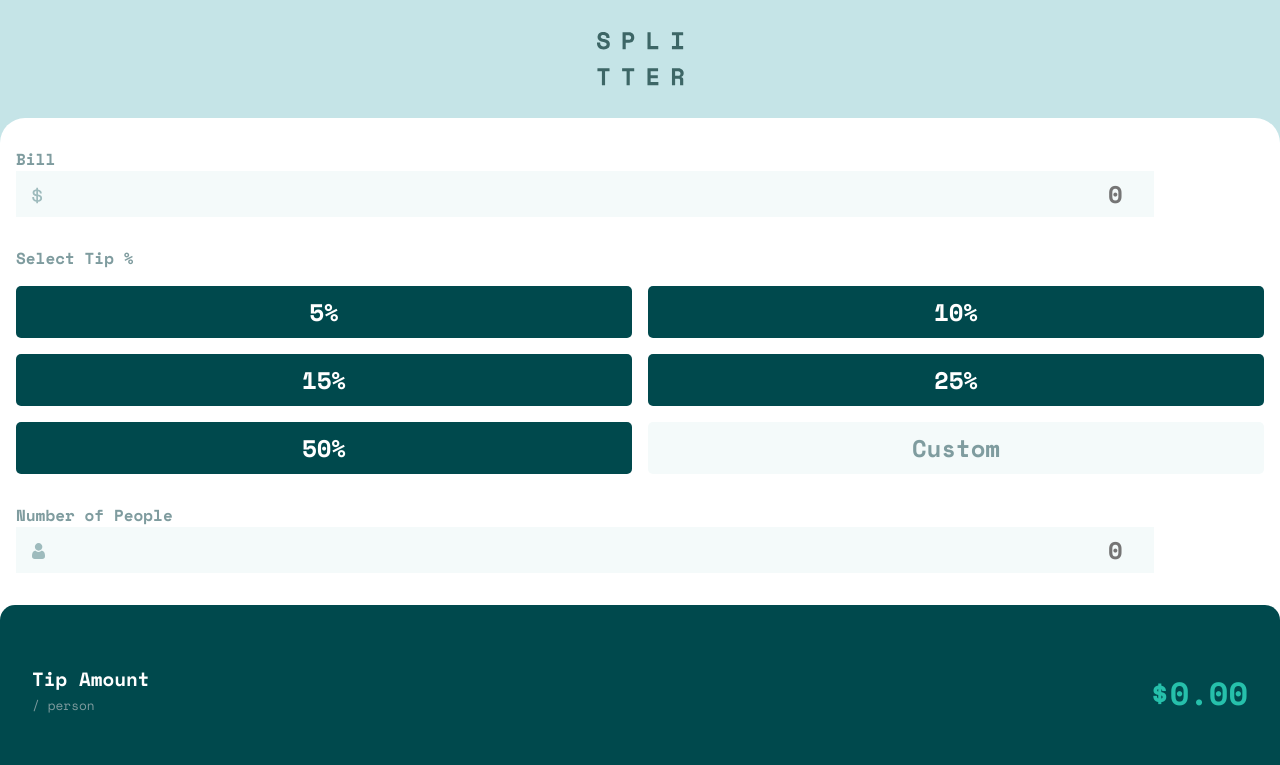
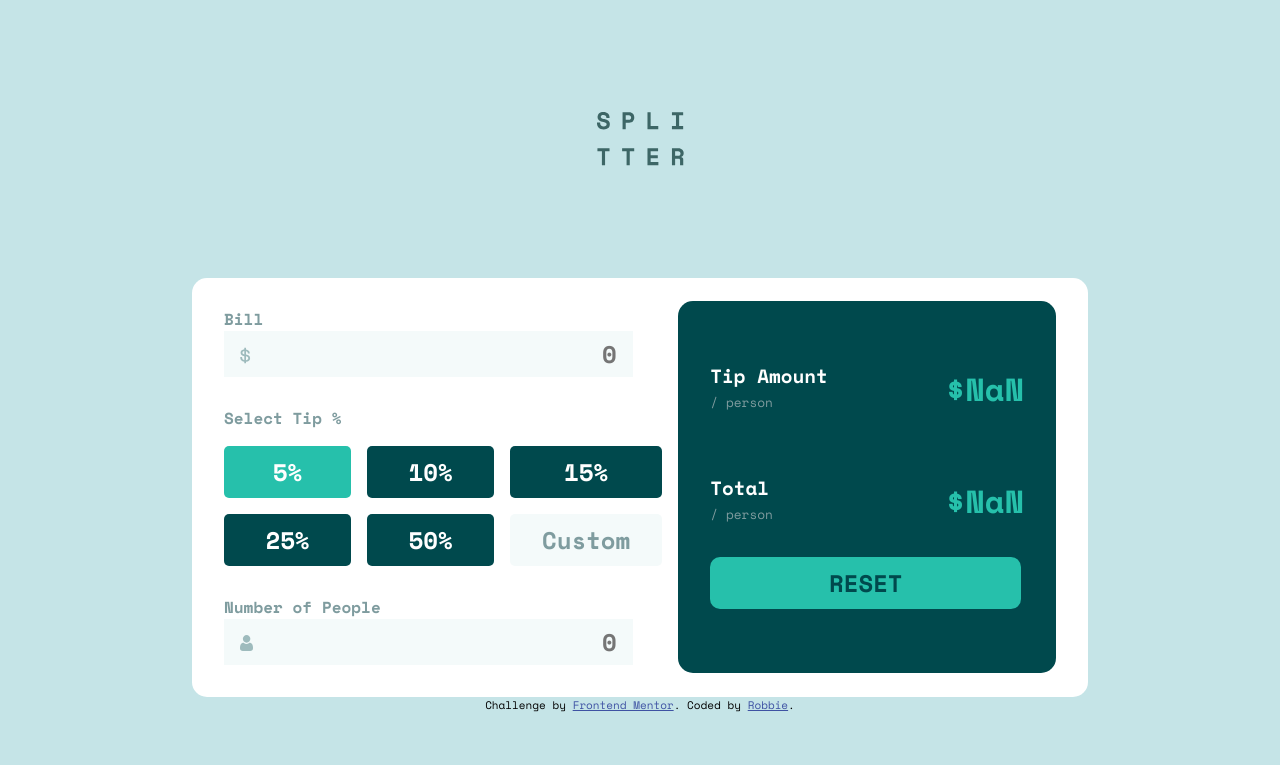
Before and after one commit to robyhho/HTML-CSS-Practice, a plain HTML site: page tip-calculator/index.html in a window 1280 px wide. Both pictures are taken after a click on the button "5%". Shown: the top 765 px of the page. Drawn offline with nearby package versions, Linux system fonts and the light colour scheme.

Commit message:
updating tip-calculator

```diff
--- a/tip-calculator/app.js
+++ b/tip-calculator/app.js
@@ -0,0 +1,91 @@
+let bill = document.querySelector(".bill-input");
+const tip_btns = document.querySelectorAll(".tip-btn");
+const custom_tip_section = document.querySelector(".custom-tip-section");
+const custom_tip_input = document.querySelector("#custom-section-input");
+const custom_tip_section_btn = document.querySelector(".custom-section-btn");
+const people_input = document.querySelector(".people-input");
+const calc_btn = document.querySelector(".calc");
+const reset_btn = document.querySelector(".reset");
+const tip_per_person = document.querySelector("#tip-per-person");
+const cost_per_person = document.querySelector("#cost-per-person");
+
+let tip_percent = 0;
+
+function removeHighlightBtns() {
+  for (let j = 0; j < tip_btns.length; j++) {
+    if (tip_btns[j].classList.contains("highlight-btn")) {
+      tip_btns[j].classList.remove("highlight-btn");
+    }
+  }
+}
+
+function setUp() {
+  //Setup event listeners on the Tip Buttons
+  custom_tip_section_btn.addEventListener("click", () => {
+    tip_percent = custom_tip_input.value;
+    for (let i = 0; i < tip_btns.length; i++) {
+      tip_btns[i].classList.remove("visually-hidden");
+    }
+    custom_tip_section.classList.add("visually-hidden");
+    calculateCosts();
+  });
+
+  bill.addEventListener("keyup", calculateCosts);
+  people_input.addEventListener("keyup", calculateCosts);
+  reset_btn.addEventListener("click", () => {
+    resetCalculator();
+  });
+
+  for (let i = 0; i < tip_btns.length; i++) {
+    tip_btns[i].addEventListener("click", () => {
+      removeHighlightBtns();
+      tip_btns[i].classList.add("highlight-btn");
+      tip_percent = tip_btns[i].textContent.replace("%", "");
+      calculateCosts();
+      if (tip_percent == "Custom") {
+        displayCustomTipAmountSection();
+        return;
+      }
+    });
+  }
+}
+
+function resetCalculator() {
+  bill.value = "";
+  tip_percent = 0;
+  people_input.value = "";
+  removeHighlightBtns();
+  tip_per_person.textContent = `$0.00`;
+  cost_per_person.textContent = `$0.00`;
+}
+
+function calculateTipAmount(bill, tip) {
+  return +bill * (+tip / 100);
+}
+
+function checkCustomSectionInput() {
+  if (custom_tip_input.value === "") {
+    custom_tip_section_btn.disabled = true;
+  } else {
+    custom_tip_section_btn.disabled = false;
+  }
+}
+
+function displayCustomTipAmountSection() {
+  for (let i = 0; i < tip_btns.length; i++) {
+    tip_btns[i].classList.add("visually-hidden");
+    custom_tip_section.classList.remove("visually-hidden");
+  }
+}
+
+function calculateCosts() {
+  let totalCost = +bill.value + calculateTipAmount(bill.value, tip_percent);
+  let tipPerPerson =
+    calculateTipAmount(bill.value, tip_percent) / people_input.value;
+  let totalPerPerson = +totalCost / +people_input.value;
+
+  tip_per_person.textContent = `$${Math.round(tipPerPerson * 100) / 100}`;
+  cost_per_person.textContent = `$${Math.round(totalPerPerson * 100) / 100}`;
+}
+
+setUp();
--- a/tip-calculator/index.html
+++ b/tip-calculator/index.html
@@ -29,7 +29,13 @@
         <button class="tip-btn">15%</button>
         <button class="tip-btn">25%</button>
         <button class="tip-btn">50%</button>
-        <button id="custom-btn" class="tip-btn">Custom</button>
+        <button id="custom-btn" class="custom-btn tip-btn">Custom</button>
+        <div class="custom-tip-section visually-hidden">
+          <h2 class="section-title">Please enter your custom tip amount</h2>
+          <input type="number" class="bill-input" placeholder="0" id="custom-section-input"
+            onkeyup="checkCustomSectionInput()">
+          <button class="custom-section-btn" disabled>Confirm</button>
+        </div>
       </div>
       <div class="people-section">
         <h2 class="section-title">Number of People</h2>
@@ -43,14 +49,14 @@
           <p class="right-text">Tip Amount</p>
           <p class="per-person">/ person</p>
         </div>
-        <p class="amount-num">$0.00</p>
+        <p class="amount-num" id="tip-per-person">$0.00</p>
       </div>
       <div class="total-amount">
         <div class="total-text">
           <p class="right-text">Total</p>
           <p class="per-person">/ person</p>
         </div>
-        <p class="amount-num">$0.00</p>
+        <p class="amount-num" id="cost-per-person">$0.00</p>
       </div>
       <button class="reset">Reset</button>
     </div>
@@ -59,6 +65,7 @@
     Challenge by <a href="https://www.frontendmentor.io?ref=challenge" target="_blank">Frontend Mentor</a>.
     Coded by <a href="#">Robbie</a>.
   </div>
+  <script src="app.js"></script>
 </body>
 
 </html>
--- a/tip-calculator/styles.css
+++ b/tip-calculator/styles.css
@@ -6,6 +6,12 @@
   --neutral-darker-grayish-cyan: hsl(184, 14%, 56%);
   --neutral-light-grayish-cyan: hsl(185, 41%, 84%);
   --neutral-ligher-grayish-cyan: hsl(189, 41%, 97%);
+}
+
+input::-webkit-outer-spin-button,
+input::-webkit-inner-spin-button {
+  -webkit-appearance: none;
+  margin: 0;
 }
 
 *,
@@ -49,6 +55,7 @@ input {
   border-top-left-radius: 25px;
   padding-left: 1rem;
   width: 100%;
+  height: 90vh;
 }
 
 /* Left side styles */
@@ -84,7 +91,8 @@ input {
   grid-column: 1 / -1;
 }
 
-.tip-btn {
+.tip-btn,
+.custom-section-btn {
   background-color: var(--neutral-very-dark-cyan);
   border: none;
   color: white;
@@ -92,13 +100,41 @@ input {
   border-radius: 5px;
   font-size: 24px;
   font-weight: bold;
+  text-align: center;
 }
 
-#custom-btn {
+.custom-section-btn {
+  margin-left: 22%;
+  margin-top: 10px;
+}
+
+.custom-section-btn:disabled {
+  background-color: gray;
+}
+
+.custom-btn {
   background-color: var(--neutral-ligher-grayish-cyan);
   color: var(--neutral-darker-grayish-cyan);
 }
 
+.custom-tip-section {
+  position: absolute;
+  z-index: 1000;
+  top: 40%;
+  background-color: white;
+  border-radius: 10px;
+  padding: 2rem;
+}
+
+.visually-hidden {
+  opacity: 0;
+  pointer-events: none;
+}
+
+.highlight-btn {
+  background-color: var(--primary-strong-cyan);
+  color: white;
+}
 /* People Section */
 
 .people-section {
@@ -116,9 +152,8 @@ input {
 
 .right-side {
   background-color: var(--neutral-very-dark-cyan);
-  margin-left: -1rem;
-  border-top-right-radius: 15px;
-  border-top-left-radius: 15px;
+
+  border-radius: 15px;
   color: white;
   padding-left: 2rem;
   padding-bottom: 2rem;
@@ -175,6 +210,10 @@ input {
   font-size: 1.5rem;
 }
 
+.reset:hover {
+  border: 1px solid white;
+}
+
 /* Attribution styles */
 
 .attribution,
@@ -188,3 +227,43 @@ input {
 .attribution a {
   color: hsl(228, 45%, 44%);
 }
+
+/* Media Queries */
+
+@media (min-width: 650px) {
+  .logo {
+    margin-top: 5rem;
+  }
+
+  .main-section {
+    flex-direction: row;
+    height: fit-content;
+    width: fit-content;
+    justify-content: space-between;
+    align-items: center;
+    border-radius: 15px;
+    padding: 0 2rem;
+    margin-top: 5rem;
+  }
+
+  .tip-section {
+    grid-template-columns: 1fr 1fr 1fr;
+  }
+
+  .right-side {
+    width: 50%;
+    height: 100%;
+    padding-bottom: 4rem;
+  }
+
+  .reset {
+    padding: 0.5rem 1rem;
+    margin: 0;
+  }
+}
+
+@media (min-width: 1100px) {
+  .main-section {
+    width: 70%;
+  }
+}
```
Also changed, not shown: 1 other file.
